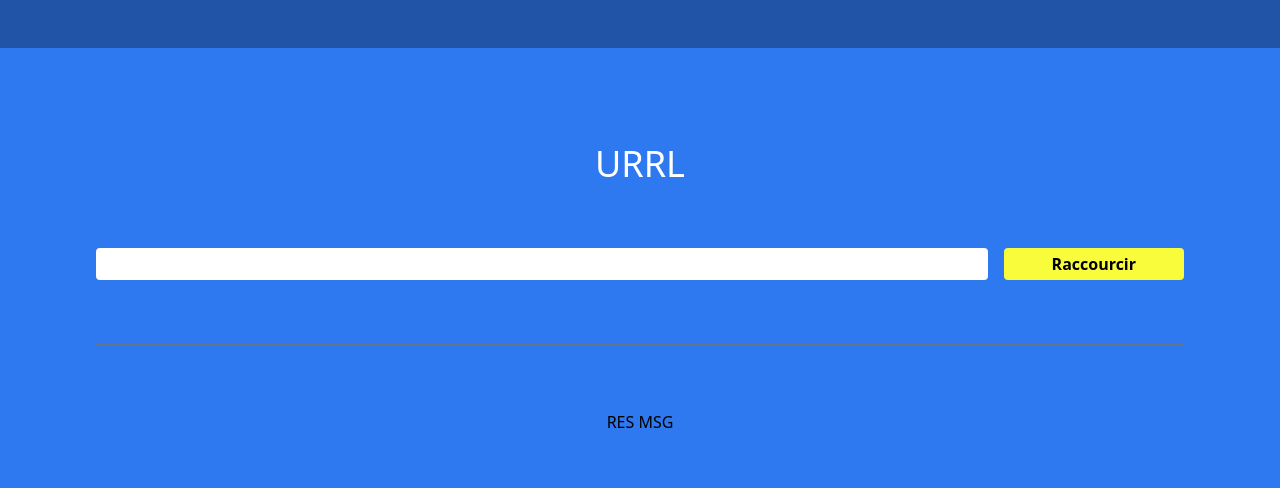
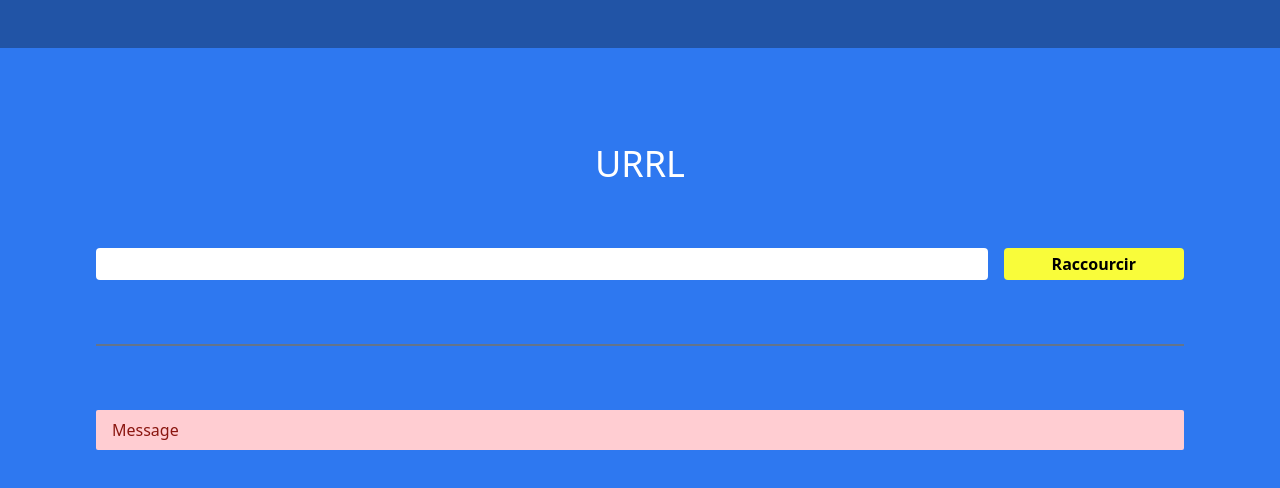
Before and after one commit to Yozamu/url-shortener, a Next.js app: page /shorturl in a window 1280 px wide. Shown: the top 488 px of the page. Built offline with nearby package versions, Linux system fonts and the light colour scheme.

Commit message:
feat: added shrinker message

```diff
--- a/src/app/shorturl/page.tsx
+++ b/src/app/shorturl/page.tsx
@@ -1,4 +1,5 @@
 import ShrinkerForm from '@/components/shrinker/ShrinkerForm';
+import ShrinkerMessage from '@/components/shrinker/ShrinkerMessage';
 
 const ShorturlPage = () => {
   return (
@@ -6,7 +7,7 @@ const ShorturlPage = () => {
       <h1 className="text-4xl text-white">URRL</h1>
       <ShrinkerForm />
       <hr className="border-t-2 w-full border-slate-500" />
-      <div>RES MSG</div>
+      <ShrinkerMessage />
     </main>
   );
 };
--- /dev/null
+++ b/src/components/shrinker/ShrinkerMessage.tsx
@@ -0,0 +1,9 @@
+const ShrinkerMessage = () => {
+  const message = { status: 'error', content: 'URL invalide' }; // TODO replace by actual message
+  const messageColors =
+    message.status === 'success' ? 'bg-success-background text-success-text' : 'bg-error-background text-error-text';
+
+  return <div className={`w-full flex rounded-sm px-4 py-2 ${messageColors}`}>Message</div>;
+};
+
+export default ShrinkerMessage;
--- /dev/null
+++ b/src/types/commonTypes.ts
@@ -0,0 +1 @@
+export type Status = 'error' | 'success';
```
